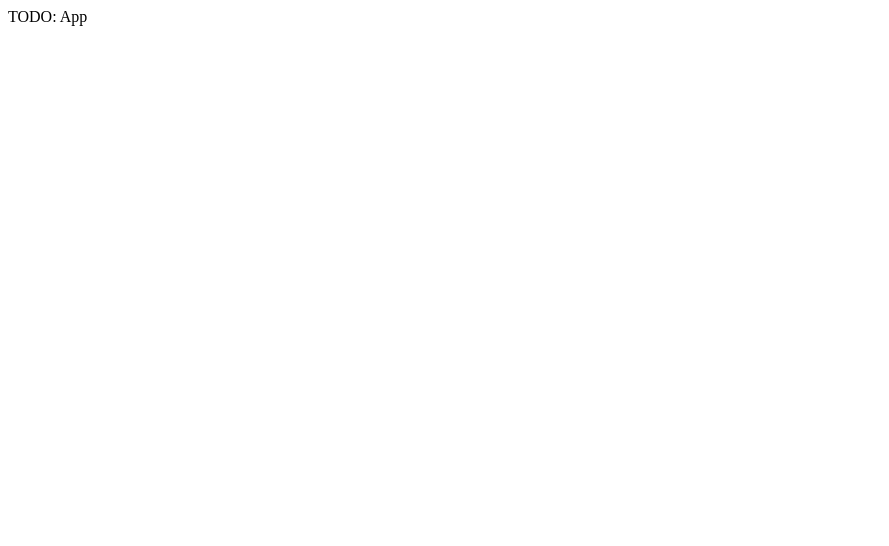
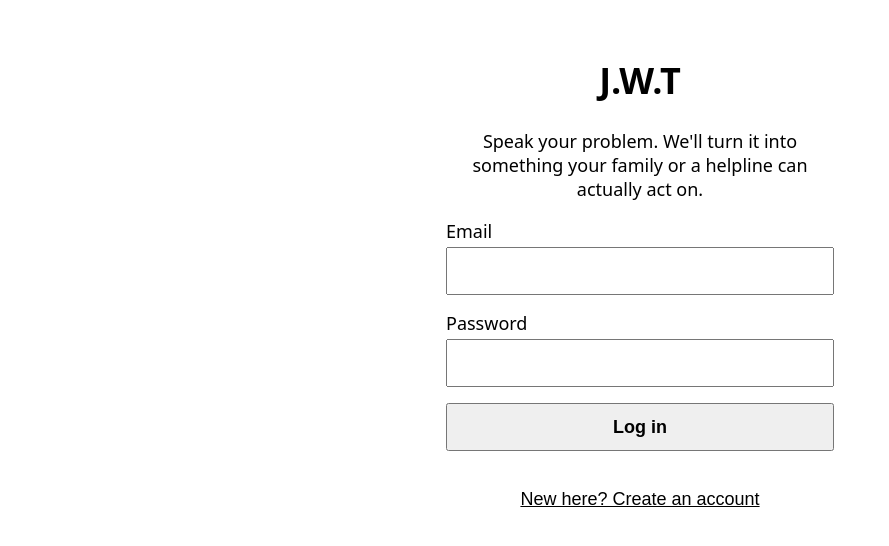
Before and after one commit to project-jwt/care-infrastructure, a React (Vite) app in the folder frontend/: page / in a window 1280 px wide. Shown: the top 546 px of the page, without its empty margins (0-889 px from the left). Built offline with nearby package versions, Linux system fonts and the light colour scheme.

Commit message:
feat(frontend): wire app shell with role-based views and bottom nav

```diff
--- a/frontend/src/App.css
+++ b/frontend/src/App.css
@@ -0,0 +1,139 @@
+/* Functional styles only — structural accessibility rules from the spec
+   (48px+ touch targets, large readable text), no visual polish yet. */
+
+* {
+  box-sizing: border-box;
+}
+
+body {
+  margin: 0;
+  font-family: system-ui, sans-serif;
+  font-size: 18px; /* larger base size for older adults */
+}
+
+button {
+  min-height: 48px; /* spec: touch targets 48px+ */
+  font-size: 18px;
+  cursor: pointer;
+}
+
+input {
+  min-height: 48px;
+  font-size: 18px;
+  padding: 0 12px;
+}
+
+/* --- App shell --- */
+
+.app-shell {
+  display: flex;
+  flex-direction: column;
+  min-height: 100vh;
+}
+
+.app-header {
+  display: flex;
+  justify-content: space-between;
+  align-items: center;
+  padding: 12px 16px;
+  border-bottom: 1px solid #ccc;
+}
+
+.app-title {
+  font-size: 22px;
+  font-weight: bold;
+}
+
+.app-content {
+  flex: 1;
+  padding: 16px;
+  padding-bottom: 80px; /* keep content clear of the fixed bottom nav */
+}
+
+.app-loading {
+  padding: 32px;
+  text-align: center;
+}
+
+/* --- Login / register --- */
+
+.auth-page {
+  max-width: 420px;
+  margin: 0 auto;
+  padding: 32px 16px;
+  text-align: center;
+}
+
+.auth-form {
+  display: flex;
+  flex-direction: column;
+  gap: 16px;
+  text-align: left;
+}
+
+.auth-form label {
+  display: flex;
+  flex-direction: column;
+  gap: 4px;
+}
+
+.role-picker {
+  display: flex;
+  gap: 8px;
+  border: none;
+  padding: 0;
+  margin: 0;
+}
+
+.role-picker legend {
+  margin-bottom: 8px;
+}
+
+.role-picker button {
+  flex: 1;
+}
+
+.role-picker button.selected {
+  border: 3px solid #1a73e8;
+  font-weight: bold;
+}
+
+.primary-action {
+  font-weight: bold;
+}
+
+.form-error {
+  color: #b00020;
+  margin: 0;
+}
+
+.mode-toggle {
+  margin-top: 24px;
+  background: none;
+  border: none;
+  text-decoration: underline;
+}
+
+/* --- Bottom nav (primary users only) --- */
+
+.bottom-nav {
+  position: fixed;
+  bottom: 0;
+  left: 0;
+  right: 0;
+  display: flex;
+  border-top: 1px solid #ccc;
+  background: #fff;
+}
+
+.bottom-nav button {
+  flex: 1;
+  min-height: 56px;
+  border: none;
+  background: none;
+}
+
+.bottom-nav button.active {
+  font-weight: bold;
+  border-top: 3px solid #1a73e8;
+}
--- a/frontend/src/App.jsx
+++ b/frontend/src/App.jsx
@@ -1,9 +1,87 @@
-// TODO: top-level auth state + role-based routing.
-// - Check for an existing JWT in localStorage on mount, call getMe.
-// - If unauthenticated, render <LoginRegisterPage />.
-// - If role === 'primary', render the primary flow (Home / Recording / Review / etc.).
-// - If role === 'contact', render <ContactDashboard />.
+// App — top-level auth state + role-based view switching (no router; a
+// `view` string decides which screen renders).
+//
+// How teammates plug a new screen in:
+//   1. Add your component to the VIEWS map below with a view name.
+//   2. Navigate to it from anywhere via the onNavigate prop (or BottomNav).
+//   3. Need the logged-in user? Take it as a prop and pass it where App
+//      renders your view.
+
+import { useEffect, useState } from 'react';
+import { getToken } from './adapters/fetch-helpers';
+import { logout } from './adapters/auth-adapters';
+import { getMe } from './adapters/users-adapters';
+import LoginRegisterPage from './components/LoginRegisterPage';
+import BottomNav from './components/BottomNav';
+import PrimaryHome from './components/PrimaryHome';
+import ContactDashboard from './components/ContactDashboard';
+import PastSummaries from './components/PastSummaries';
+import TrustedContactsList from './components/TrustedContactsList';
+import HelplinePage from './components/HelplinePage';
+
+// Primary user's screens, keyed by view name. BottomNav points at
+// history/contacts/helpline; 'home' is the landing view after login.
+const VIEWS = {
+  home: PrimaryHome,
+  history: PastSummaries,
+  contacts: TrustedContactsList,
+  helpline: HelplinePage,
+};
 
 export default function App() {
-  return <div>TODO: App</div>;
+  const [user, setUser] = useState(null); // null = logged out
+  const [checking, setChecking] = useState(true); // true while validating a stored token
+  const [view, setView] = useState('home');
+
+  // On first load: if a token survived a refresh, ask the backend who it
+  // belongs to. A dead token (expired, forged, user deleted) gets cleared
+  // by logout() so we land on the login page instead of looping.
+  useEffect(() => {
+    const restoreSession = async () => {
+      if (!getToken()) {
+        setChecking(false);
+        return;
+      }
+      const { data, error } = await getMe();
+      if (error) logout();
+      else setUser(data);
+      setChecking(false);
+    };
+    restoreSession();
+  }, []);
+
+  const handleAuth = (loggedInUser) => {
+    setUser(loggedInUser);
+    setView('home');
+  };
+
+  const handleLogout = () => {
+    logout(); // clears the stored token
+    setUser(null);
+    setView('home');
+  };
+
+  // Don't flash the login page while we're still checking the stored token.
+  if (checking) return <div className="app-loading">Loading…</div>;
+
+  if (!user) return <LoginRegisterPage onAuth={handleAuth} />;
+
+  const isPrimary = user.role === 'primary';
+  const CurrentView = VIEWS[view] ?? PrimaryHome;
+
+  return (
+    <div className="app-shell">
+      <header className="app-header">
+        <span className="app-title">J.W.T</span>
+        <button type="button" onClick={handleLogout}>Log out</button>
+      </header>
+
+      <div className="app-content">
+        {/* Contacts get one read-only screen; primaries get the view switcher. */}
+        {isPrimary ? <CurrentView user={user} onNavigate={setView} /> : <ContactDashboard user={user} />}
+      </div>
+
+      {isPrimary && <BottomNav active={view} onNavigate={setView} />}
+    </div>
+  );
 }
```
